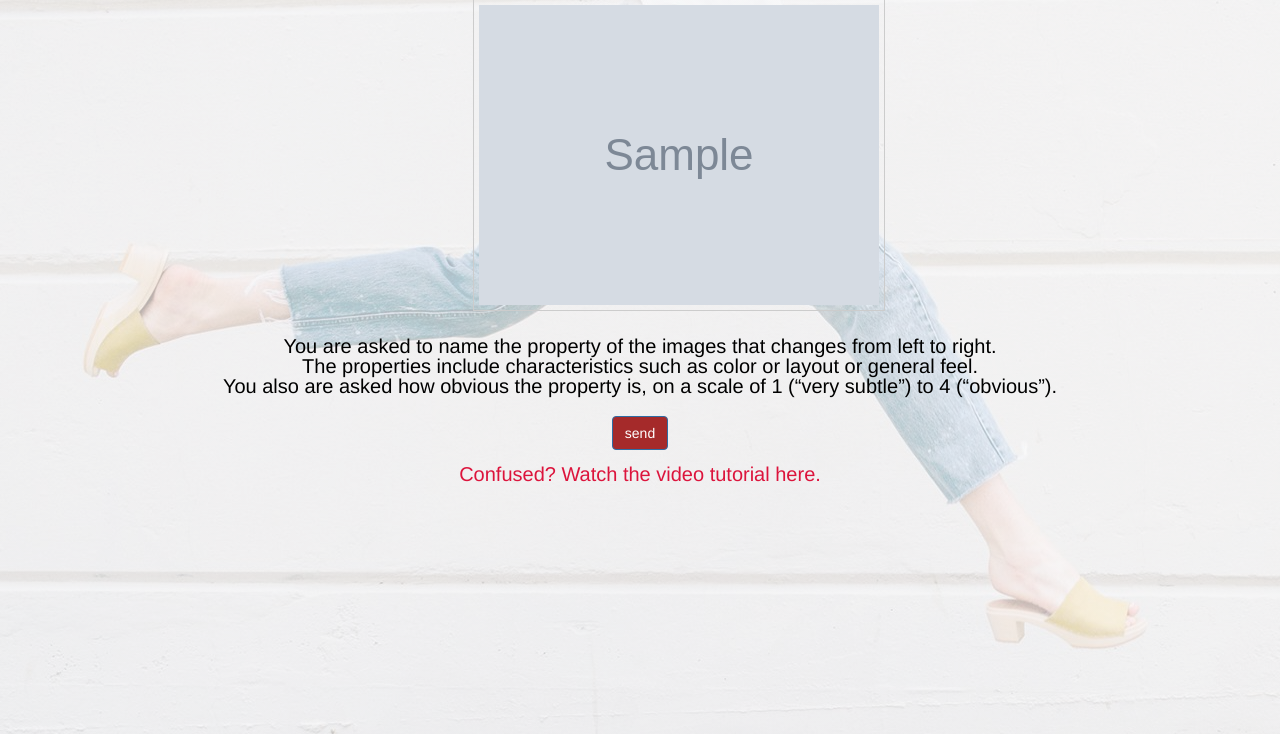
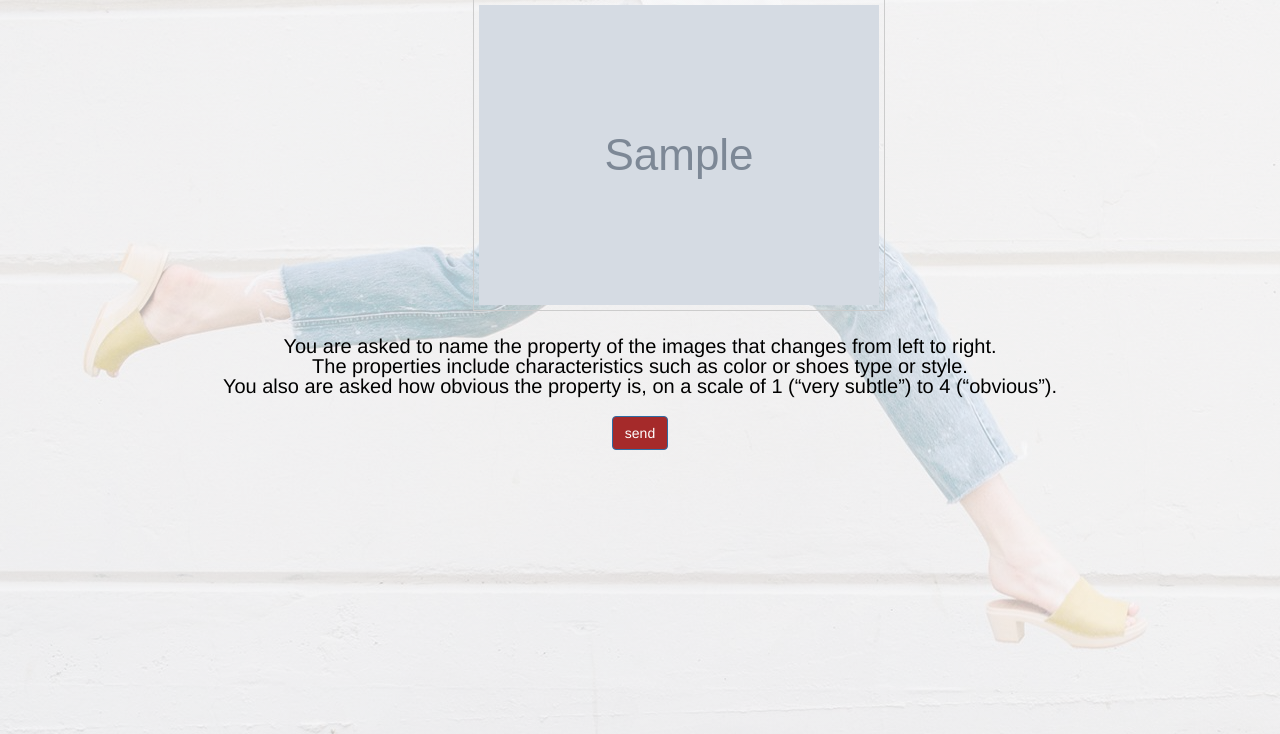
Before and after one commit to Seplanna/WebApiFashionSearch, a Django app: template templates/search/search_interpretability.html in a window 1280 px wide; the page is wider, and only the part inside the window is pictured. Shown: the part 66-800 px from the top of that part. Run offline with Django 3.2, Linux system fonts and the light colour scheme; the template is opened without the code that fills it: most values are stand-ins (such as "Sample title", 1, 10 or a date in 2020); grey boxes marked "Sample" are stand-in pictures; some libraries are stand-ins or nearby versions.

Commit message:
add interpretability

```diff
--- a/templates/landing/login.html
+++ b/templates/landing/login.html
@@ -30,7 +30,7 @@
                 We ask you to log in to continue the survey, even if something goes wrong.
             </p>
             <div>
-                <form action="/create_account/0/" method="get" class="text-center"> {% csrf_token %}
+                <form action={{ redirect_to_create_account }} method="get" class="text-center"> {% csrf_token %}
                     <button type="submit" class="btn btn-primary btn-orange btn-margin">
                        I am a new user!
                     </button>
--- a/templates/search/search_interpretability.html
+++ b/templates/search/search_interpretability.html
@@ -50,8 +50,8 @@
 
                 <p class="title1">
                                 You are asked to name the property of the images that changes from left to right.<br>
-                    The properties include characteristics such as color or layout or general feel.<br>
-                                You also are asked how obvious the property is, on a scale of 1 (“very subtle”) to 4 (“obvious”).
+                    The properties include characteristics such as color or shoes type or style.<br>
+                    You also are asked how obvious the property is, on a scale of 1 (“very subtle”) to 4 (“obvious”).
                 </p>
 
                 <form action="" method="post" class="text-center"> {% csrf_token %}
@@ -63,11 +63,6 @@
                     </div>
 
                 </form>
-
-                <div class="container">
-                    <a href="https://drive.google.com/file/d/19aztztl3_if_YhlPWY0ItGiv38wkwzHB/view?usp=sharing"
-                    title="Download movie" style="color:crimson", class="title1">Confused? Watch the video tutorial here.</a>
-                </div>
             </div>
         </div>
 
```
Also changed, not shown: templates/search/search.html (+17 -3 lines).
